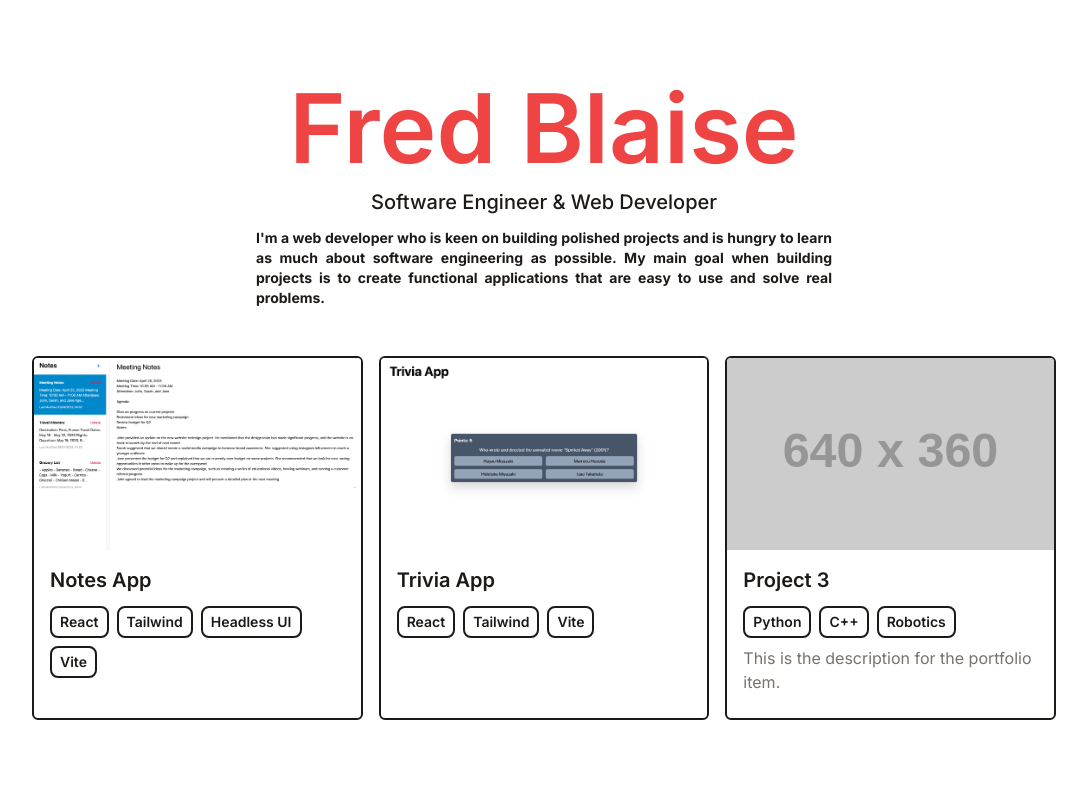
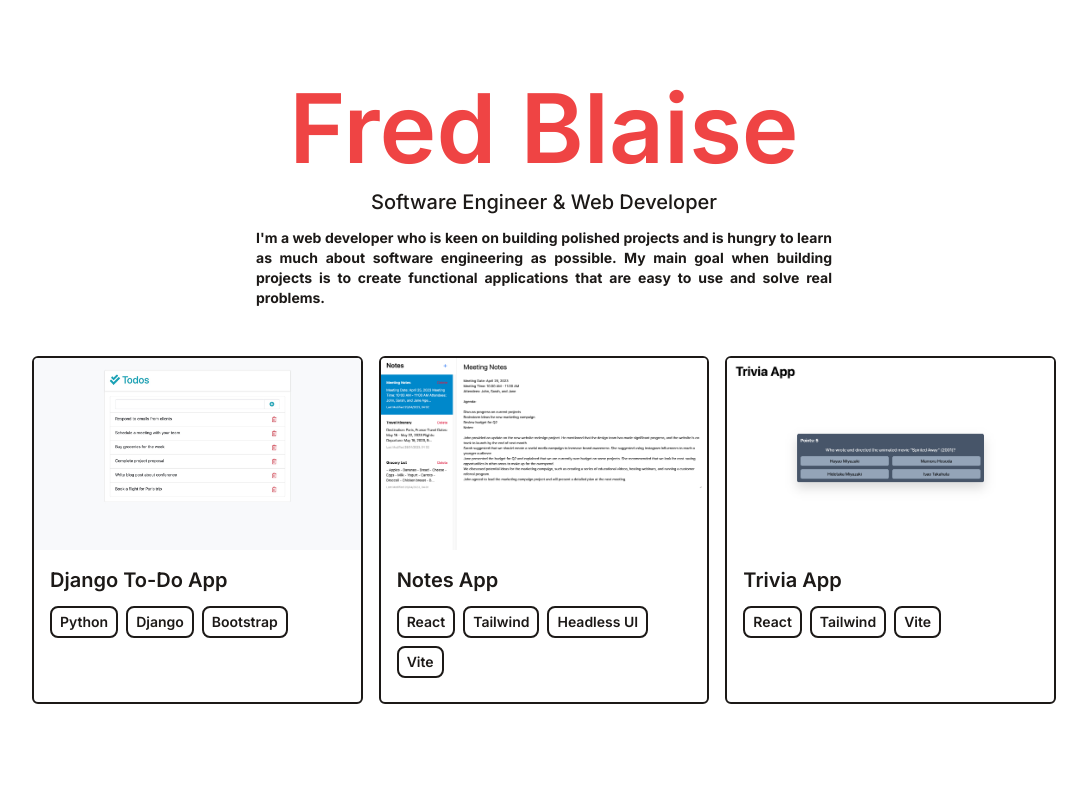
Before and after one commit to fredblaise/portfolio-site, a React (Vite) app: page / in a window 1280 px wide. Shown: the top 787 px of the page, without its empty margins (96-1183 px from the left). Built offline with nearby package versions, Linux system fonts and the light colour scheme.

Commit message:
Add todo app

```diff
--- a/src/data/portfolio.js
+++ b/src/data/portfolio.js
@@ -1,4 +1,11 @@
 export default [
+   {
+      title: 'Django To-Do App',
+      imgUrl: '/assets/todo-app.jpeg',
+      stack: ['Python', 'Django', 'Bootstrap'],
+      link: 'https://todo-app-production-e6e6.up.railway.app/',
+      details: '',
+   },
    {
       title: 'Notes App',
       imgUrl: '/assets/notes-app-background.png',
@@ -13,11 +20,4 @@ export default [
       link: 'https://trivia.fredblaise.com',
       details: '',
    },
-   {
-      title: 'Project 3',
-      imgUrl: 'https://via.placeholder.com/640x360',
-      stack: ['Python', 'C++', 'Robotics'],
-      link: 'https://google.com',
-      details: 'This is the description for the portfolio item.',
-   },
 ]
```
Also changed, not shown: public/assets/todo-app.jpeg (added).
